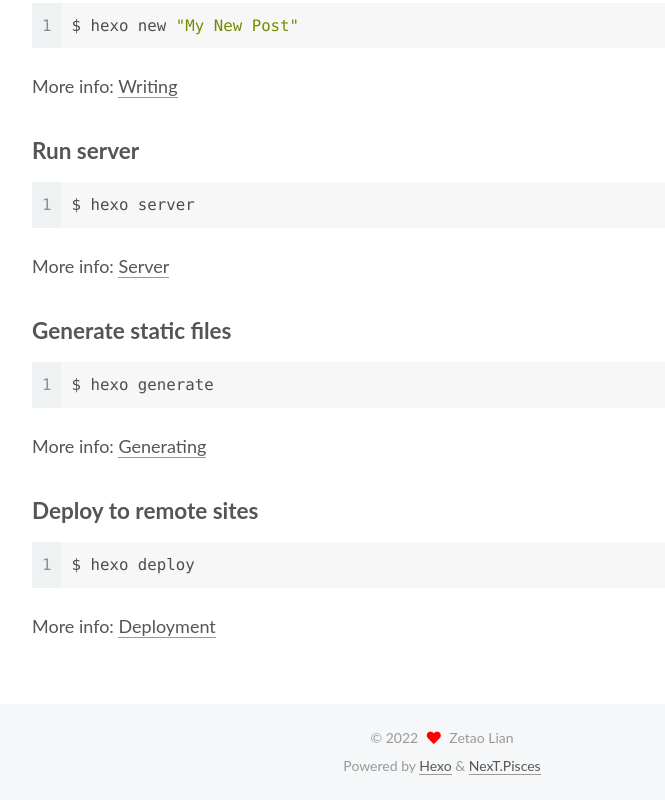
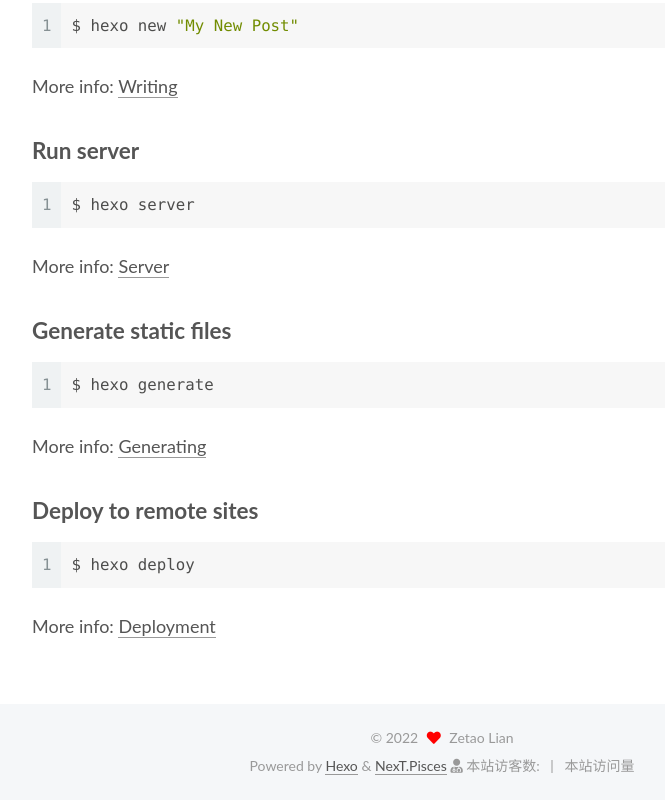
Before and after one commit to zetaoLian/zetaoLian.github.io, a plain HTML site: page index.html in a window 1280 px wide. Shown: the part 3567-4367 px from the top of the page, without its empty margins (68-733 px from the left). Drawn offline with Linux system fonts and the light colour scheme; some packages are replaced by stand-ins of ours; a script that the page names is missing.

Commit message:
Site updated: 2022-03-26 11:37:27

```diff
--- a/index.html
+++ b/index.html
@@ -400,7 +400,7 @@
 
 
 
-
+<script async src="https://dn-lbstatics.qbox.me/busuanzi/2.3/busuanzi.pure.mini.js"></script>
 <div class="copyright">
 
   &copy;
@@ -412,6 +412,17 @@
 </div>
   <div class="powered-by">Powered by <a href="https://hexo.io/" class="theme-link" rel="noopener" target="_blank">Hexo</a> & <a href="https://pisces.theme-next.org/" class="theme-link" rel="noopener" target="_blank">NexT.Pisces</a>
   </div><script color="0,0,0" opacity="0.5" zIndex="-1" count="99" src="https://cdn.jsdelivr.net/npm/canvas-nest.js@1/dist/canvas-nest.js"></script>
+<div class="powered-by">
+    <script async src="//busuanzi.ibruce.info/busuanzi/2.3/busuanzi.pure.mini.js"></script>
+    <i class="fa fa-user-md"></i>
+    <span id="busuanzi_container_site_uv">
+        本站访客数:<span id="busuanzi_value_site_uv"></span>
+    </span>
+    <span class="post-meta-divider">|</span>
+    <span id="busuanzi_container_site_pv">
+        本站访问量<span id="busuanzi_value_site_pv"></span>
+    </span>
+</div>
 
 
 
```
Also changed, not shown: 2022/03/25/GNN与推荐/index.html (+12 -1 lines), 2022/03/25/hello-world/index.html (+12 -1 lines), about/index.html (+12 -1 lines), archives/2022/03/index.html (+12 -1 lines), archives/2022/index.html (+12 -1 lines), archives/index.html (+12 -1 lines), categories/index.html (+12 -1 lines), tags/index.html (+12 -1 lines).
